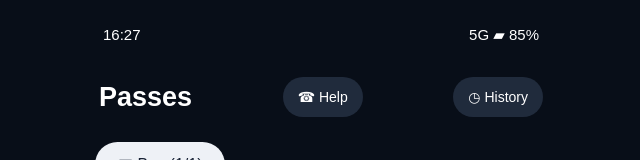
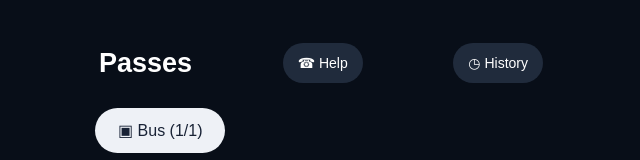
Before and after one commit to Selvarajdharun/Chennai-One-Silver-Pass, a plain HTML site: page index.html in a window 1280 px wide. Shown: the top 160 px of the page, without its empty margins (319-959 px from the left). Drawn offline with Linux system fonts and the light colour scheme.

Commit message:
Chennai one

```diff
--- a/index.html
+++ b/index.html
@@ -249,10 +249,6 @@ body{
 
 <div class="app">
 
-<div class="status">
- <span id="phoneTime">00:00</span>
- <span>5G ▰ 85%</span>
-</div>
 
 <div class="header">
  <h1>Passes</h1>
```
